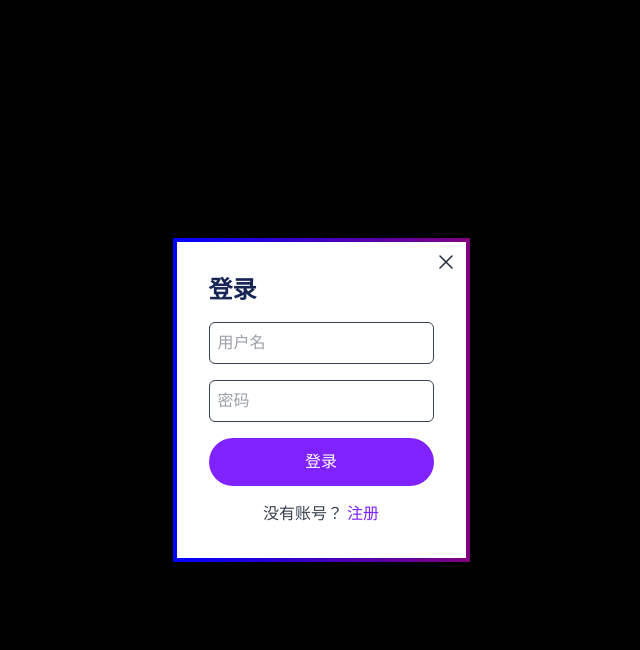
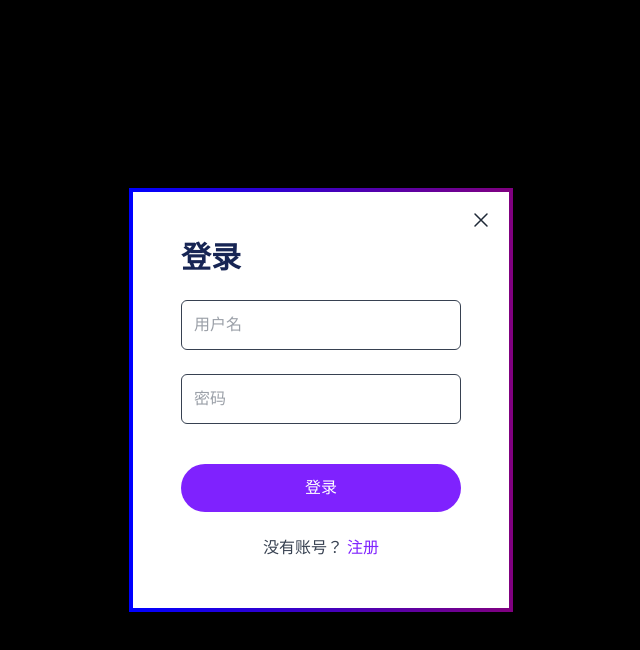
Before and after one commit to ZanytriumPH/front-end, a React (Vite) app in the folder vite-project/: page / in a window 1280 px wide. Both pictures are taken after a click on the link "登录/注册". Shown: the top 650 px of the page, without its empty margins (319-959 px from the left). Built offline with nearby package versions, Linux system fonts and the light colour scheme.

Commit message:
登录/注册页面美化，增设密码长度限制

```diff
--- a/vite-project/src/components/elements/LoginRegisterModal.jsx
+++ b/vite-project/src/components/elements/LoginRegisterModal.jsx
@@ -4,18 +4,43 @@ import { useThemeStore } from '../../store/ThemeStore.jsx';
 export const LoginRegisterModal = ({ isOpen, onClose }) => {
     const { theme } = useThemeStore();
     const [isLogin, setIsLogin] = useState(true);
+    const [password, setPassword] = useState('');
+    const [passwordError, setPasswordError] = useState('');
 
     const toggleForm = () => {
         setIsLogin(!isLogin);
+        setPassword('');
+        setPasswordError('');
+    };
+
+    const handlePasswordChange = (e) => {
+        const newPassword = e.target.value;
+        setPassword(newPassword);
+        if (newPassword.length < 6 || newPassword.length > 12) {
+            setPasswordError('密码长度必须为 6 到 12 个字符');
+        } else {
+            setPasswordError('');
+        }
+    };
+
+    const handleSubmit = (e) => {
+        e.preventDefault();
+        if (password.length < 6 || password.length > 12) {
+            setPasswordError('密码长度必须为 6 到 12 个字符');
+        } else {
+            // 这里可以添加登录或注册的逻辑
+            console.log('密码验证通过，执行登录/注册逻辑');
+        }
     };
 
     if (!isOpen) return null;
 
     return (
         <div className="fixed inset-0 z-50 flex items-center justify-center bg-black bg-opacity-50">
-            <div className={`bg-box-bg p-8 rounded-lg border-4 relative ${theme === 'dark' ? 'border-box-border' : 'border-gradient-to-r from-blue-600 to-violet-600'}`}>
+            {/* 增大弹窗尺寸，使用 p-12 增加内边距 */}
+            <div className={`bg-box-bg p-12 rounded-lg border-4 relative w-96 ${theme === 'dark' ? 'border-box-border' : 'border-gradient-to-r from-blue-600 to-violet-600'}`}>
                 <button
-                    className="absolute top-2 right-2 text-heading-2"
+                    className="absolute top-4 right-4 text-heading-2 cursor-pointer"
                     onClick={onClose}
                 >
                     <svg
@@ -33,31 +58,37 @@ export const LoginRegisterModal = ({ isOpen, onClose }) => {
                         />
                     </svg>
                 </button>
-                <h2 className="text-heading-1 text-2xl font-bold mb-4">
+                <h2 className="text-heading-1 text-3xl font-bold mb-6">
                     {isLogin ? '登录' : '注册'}
                 </h2>
-                <form>
+                <form onSubmit={handleSubmit}>
                     <input
                         type="text"
                         placeholder="用户名"
-                        className="block w-full p-2 mb-4 border border-box-border rounded-md bg-body text-heading-3"
+                        className="block w-full p-3 mb-6 border border-box-border rounded-md bg-body text-heading-3"
                     />
                     <input
                         type="password"
                         placeholder="密码"
-                        className="block w-full p-2 mb-4 border border-box-border rounded-md bg-body text-heading-3"
+                        className="block w-full p-3 mb-2 border border-box-border rounded-md bg-body text-heading-3"
+                        value={password}
+                        onChange={handlePasswordChange}
                     />
+                    {passwordError && (
+                        <p className="text-red-500 text-sm mb-6">{passwordError}</p>
+                    )}
+                    {/* 增加按钮上方的外边距，使用 mt-8 增大距离 */}
                     <button
                         type="submit"
-                        className="w-full px-6 py-3 rounded-full bg-violet-600 text-white hover:scale-102"
+                        className="w-full px-6 py-3 rounded-full bg-violet-600 text-white hover:scale-102 cursor-pointer mt-8"
                     >
                         {isLogin ? '登录' : '注册'}
                     </button>
                 </form>
-                <p className="text-heading-3 text-center mt-4">
+                <p className="text-heading-3 text-center mt-6">
                     {isLogin ? '没有账号？' : '已有账号？'}
                     <button
-                        className="text-violet-600 ml-1"
+                        className="text-violet-600 ml-1 cursor-pointer"
                         onClick={toggleForm}
                     >
                         {isLogin ? '注册' : '登录'}
--- a/vite-project/src/components/sections/Hero.jsx
+++ b/vite-project/src/components/sections/Hero.jsx
@@ -25,7 +25,7 @@ export const Hero = () => {
                     </span>
                 </h1>
                 <Paragraph className="mt-8">
-                    在这里，摆脱一切束缚，遇见不平凡的自己
+                    在这里，摆脱一切束缚，遇见不平凡的自己。我们痴迷于运动所带来的快感，沉浸于运动所赋予生命的能量。
                 </Paragraph>
             </div>
         </Container>
```
